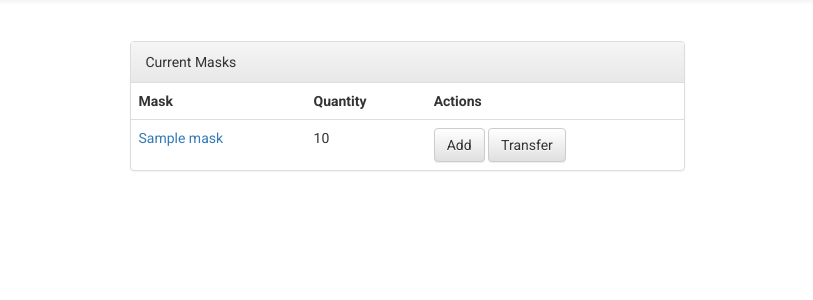
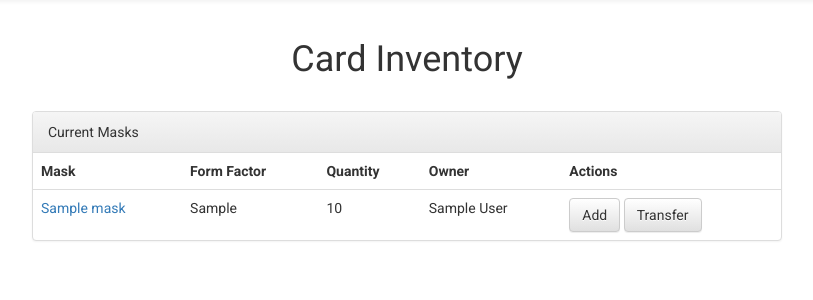
Before and after one commit to amrod/catalog-app, a Flask app: page / in a window 1280 px wide. Shown: the part 52-352 px from the top of the page, without its empty margins (233-1046 px from the left). Run offline with Flask 2, Linux system fonts and the light colour scheme; tables that the repository leaves empty hold one stand-in row (values such as "Sample post"); parts of the project's set-up code (start-up, migrations or seed data) failed here and were passed over; some libraries are stand-ins or nearby versions.

Commit message:
Update templates with user name and truncate

```diff
--- a/src/inventoryapp/templates/header.html
+++ b/src/inventoryapp/templates/header.html
@@ -48,5 +48,7 @@
 <div class="row text-center">
     {% if mask is defined %}
         <h1>{{ mask.name }}</h1>
+    {% else %}
+        <h1>Card Inventory</h1>
     {% endif %}
 </div>
--- a/src/inventoryapp/templates/inventory.html
+++ b/src/inventoryapp/templates/inventory.html
@@ -15,7 +15,7 @@
 </div>
 <br>
 <div class="row">
-    <div class="col-md-6  col-md-offset-3">
+    <div class="col-md-8  col-md-offset-2">
         <div class="panel panel-default">
             <!-- Default panel contents -->
             <div class="panel-heading">Current Masks</div>
@@ -24,13 +24,17 @@
             <table class="table">
                 <tr class="table-header">
                     <th>Mask</th>
+                    <th>Form Factor</th>
                     <th>Quantity</th>
+                    <th>Owner</th>
                     <th>Actions</th>
                 </tr>
                 {% for m in masks %}
                 <tr>
                     <td><a href="{{url_for('mask_detail', mask_id=m.id)}}"> {{m.name}} </a></td>
-                    <td> {{m.quantity}} </td>
+                    <td> {{m.form_factor}}</td>
+                    <td> {{m.quantity}}</td>
+                    <td>{{m.user.name|truncate(16)}}</td>
                     <td>
                         <a class="btn btn-default" href="{{url_for('add_cards', mask_id=m.id)}}">Add </a>
                         <a class="btn btn-default" href="{{url_for('transfer_cards', mask_id=m.id)}}">Transfer </a>
```
Also changed, not shown: src/inventoryapp/templates/mask_detail.html (+4 -4 lines).
